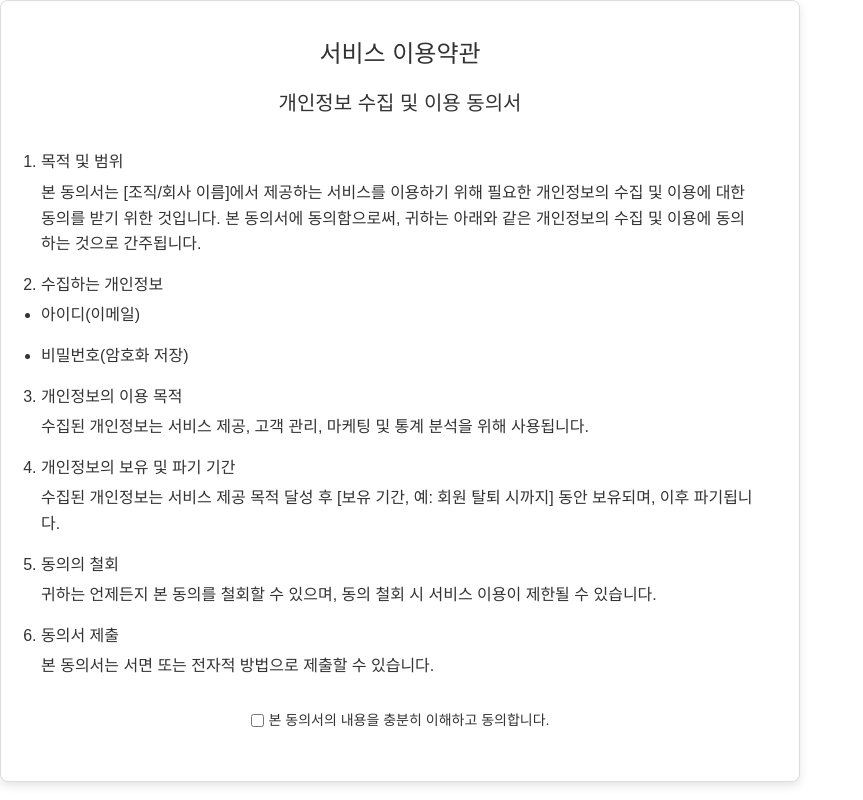
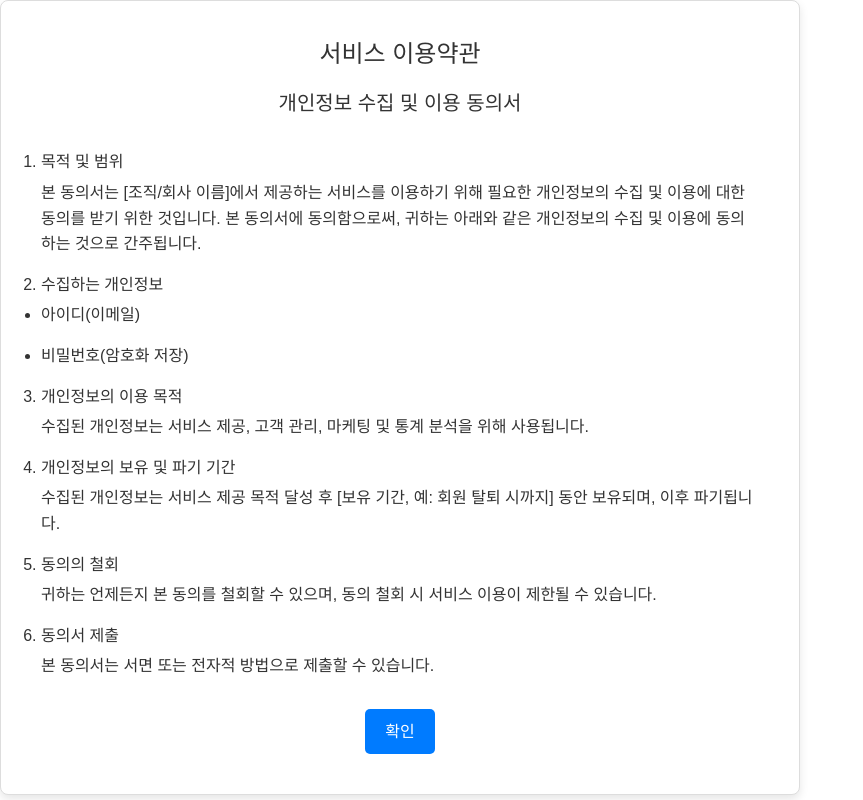
Before and after one commit to oz-4team/bbang-fe, a React (Vite) app: page /privacy-policy in a window 1280 px wide. Shown: the whole page, without its empty margins (0-863 px from the left). Built offline with nearby package versions, Linux system fonts and the light colour scheme.

Commit message:
✨ 이용약관 개인정보 수정

```diff
--- a/src/components/PrivacyPolicy.jsx
+++ b/src/components/PrivacyPolicy.jsx
@@ -5,10 +5,8 @@ import { useNavigate } from 'react-router-dom'; // React Router 사용
 const PrivacyPolicy = () => {
   const navigate = useNavigate(); // 페이지 이동을 위한 hook
 
-  const handleCheckboxChange = (event) => {
-    if (event.target.checked) {
-      navigate('/signup'); // 회원가입 페이지로 이동
-    }
+  const handleConfirm = () => {
+    navigate('/signup'); // 회원가입 페이지로 이동
   };
 
   return (
@@ -47,16 +45,11 @@ const PrivacyPolicy = () => {
         </li>
       </ol>
 
-      {/* 체크박스 추가 */}
+      {/* 확인 버튼 */}
       <div className="privacy-policy-footer">
-        <label className="checkbox-label">
-          <input
-            type="checkbox"
-            onChange={handleCheckboxChange}
-            className="checkbox-input"
-          />
-          본 동의서의 내용을 충분히 이해하고 동의합니다.
-        </label>
+        <button onClick={handleConfirm} className="confirm-button">
+          확인
+        </button>
       </div>
     </div>
   );
--- a/src/styles/PrivacyPolicy.css
+++ b/src/styles/PrivacyPolicy.css
@@ -1,5 +1,4 @@
-  /* 컨테이너 스타일 */
-  .privacy-policy-container {
+.privacy-policy-container {
     max-width: 800px; /* 최대 너비 */
     padding: 40px; /* 내부 여백 */
     background-color: #ffffff; /* 흰색 배경 */
@@ -49,3 +48,19 @@
   .privacy-policy-footer {
     margin-top: 30px;
   }
+
+  /* 확인 버튼 스타일 */
+.confirm-button {
+    display: inline-block;
+    padding: 10px 20px;
+    font-size: 16px;
+    color: #fff;
+    background-color: #007bff; /* 파란색 버튼 */
+    border: none;
+    border-radius: 5px;
+    cursor: pointer;
+  }
+
+  .confirm-button:hover {
+    background-color: #0056b3; /* 호버 시 더 어두운 파란색 */
+  }
```
